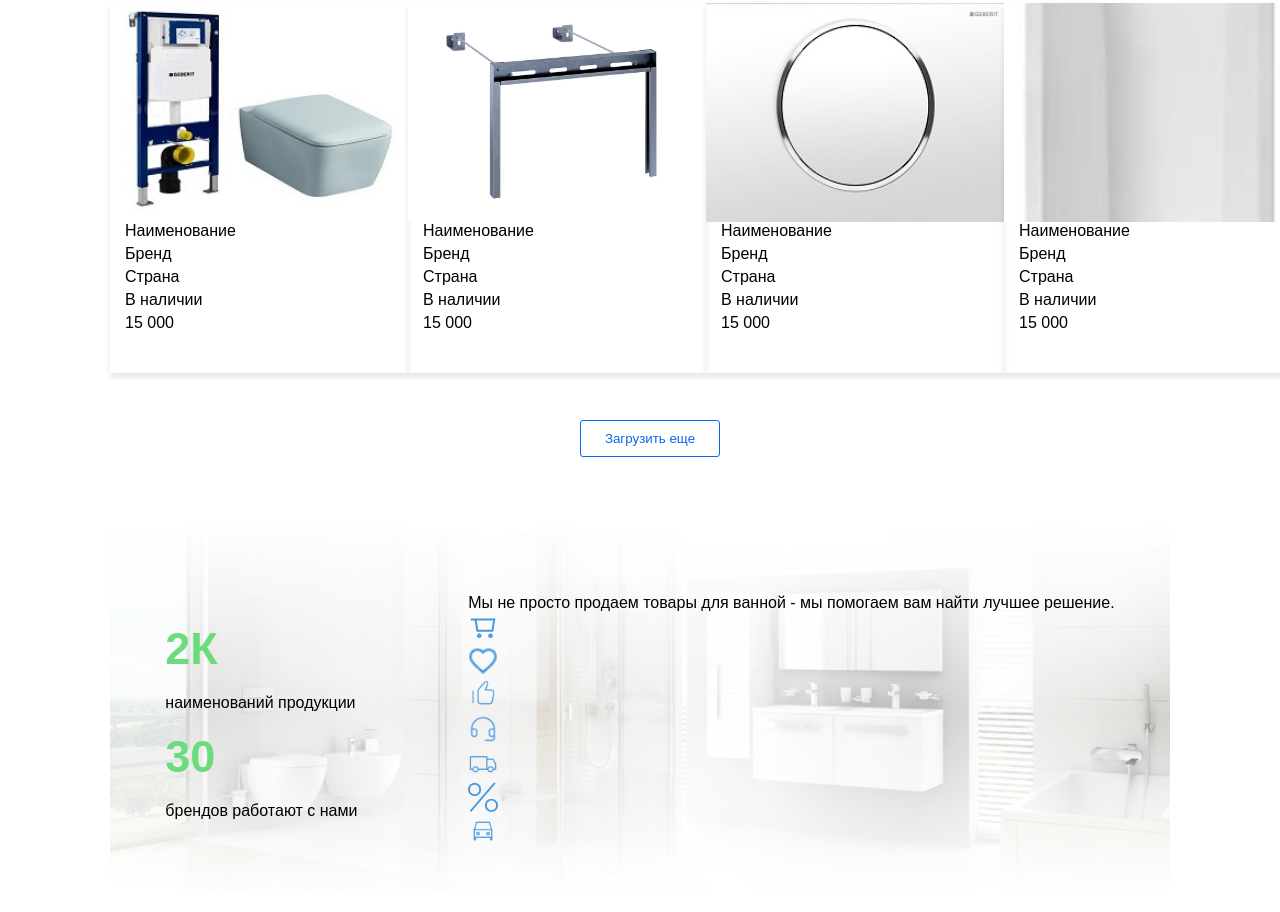
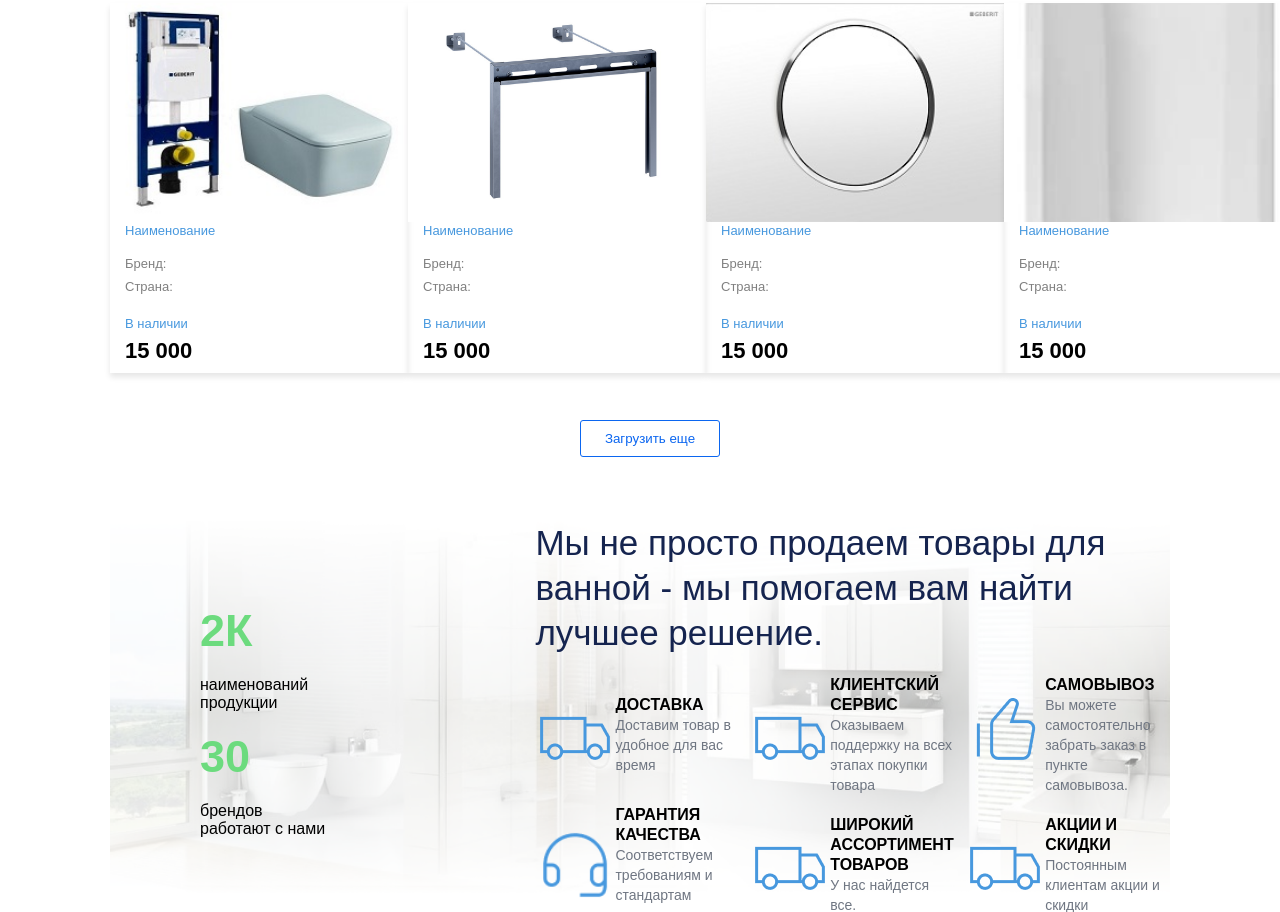
Before and after one commit to Hashirooy/Front, a website: page index.html in a window 1280 px wide. Shown: the part 1888-2800 px from the top of the page. Drawn offline with nearby package versions, Linux system fonts and the light colour scheme; files whose address does not match are found by name.

Commit message:
advertise

```diff
--- a/index.html
+++ b/index.html
@@ -42,8 +42,8 @@
           </div>
           <div class="mainPage__accountIn">
             <a>Вход</a>
-            <p>/</p>
-            <a>Регистрация</a>
+
+            <a>/ Регистрация</a>
           </div>
         </div>
       </header>
@@ -172,11 +172,11 @@
                 <img class="product_picture" src="./src/img/heat.jfif" alt="" />
               </div>
               <div class="product_description">
-                <p>Наименование</p>
-                <p>Бренд</p>
-                <p>Страна</p>
-                <p>В наличии</p>
-                <p>15 000</p>
+                <p class="product__title">Наименование</p>
+                <p class="country">Бренд:</p>
+                <p class="class">Страна:</p>
+                <p class="product__instock">В наличии</p>
+                <p class="product__price">15 000</p>
               </div>
               <div class="product_options">
                 <button class="product_button">Купить</button>
@@ -193,11 +193,11 @@
                 />
               </div>
               <div class="product_description">
-                <p>Наименование</p>
-                <p>Бренд</p>
-                <p>Страна</p>
-                <p>В наличии</p>
-                <p>15 000</p>
+                <p class="product__title">Наименование</p>
+                <p class="country">Бренд:</p>
+                <p class="class">Страна:</p>
+                <p class="product__instock">В наличии</p>
+                <p class="product__price">15 000</p>
               </div>
               <div class="product_options">
                 <button class="product_button">Купить</button>
@@ -214,11 +214,11 @@
                 />
               </div>
               <div class="product_description">
-                <p>Наименование</p>
-                <p>Бренд</p>
-                <p>Страна</p>
-                <p>В наличии</p>
-                <p>15 000</p>
+                <p class="product__title">Наименование</p>
+                <p class="country">Бренд:</p>
+                <p class="class">Страна:</p>
+                <p class="product__instock">В наличии</p>
+                <p class="product__price">15 000</p>
               </div>
               <div class="product_options">
                 <button class="product_button">Купить</button>
@@ -235,11 +235,11 @@
                 />
               </div>
               <div class="product_description">
-                <p>Наименование</p>
-                <p>Бренд</p>
-                <p>Страна</p>
-                <p>В наличии</p>
-                <p>15 000</p>
+                <p class="product__title">Наименование</p>
+                <p class="country">Бренд:</p>
+                <p class="class">Страна:</p>
+                <p class="product__instock">В наличии</p>
+                <p class="product__price">15 000</p>
               </div>
               <div class="product_options">
                 <button class="product_button">Купить</button>
@@ -259,46 +259,59 @@
           </div>
           <div class="advertise_service">
             <div class="advertise_info">
-              <p>
+              <p class="info__text">
                 Мы не просто продаем товары для ванной - мы помогаем вам найти
                 лучшее решение.
               </p>
             </div>
             <div class="advertise_promo">
               <div class="advertise_promo__element">
-                <img src="./src/img/cart.png" alt="" />
-                <h3></h3>
-                <p></p>
+                <img src="./src/img/Main/transport 3.png" alt="" />
+                <div>
+                  <h3 class="title">ДОСТАВКА</h3>
+                  <p class="about">Доставим товар в удобное для вас время</p>
+                </div>
               </div>
               <div class="advertise_promo__element">
-                <img src="./src/img/heart.png" alt="" />
-                <h3></h3>
-                <p></p>
+                <img src="./src/img/Main/transport 3.png" alt="" />
+                <div>
+                  <h3 class="title">КЛИЕНТСКИЙ СЕРВИС</h3>
+                  <p class="about">
+                    Оказываем поддержку на всех этапах покупки товара
+                  </p>
+                </div>
               </div>
               <div class="advertise_promo__element">
                 <img src="./src/img/thumb-up 1.png" alt="" />
-                <h3></h3>
-                <p></p>
+                <div>
+                  <h3 class="title">САМОВЫВОЗ</h3>
+                  <p class="about">
+                    Вы можете самостоятельно забрать заказ в пункте самовывоза.
+                  </p>
+                </div>
               </div>
               <div class="advertise_promo__element">
                 <img src="./src/img/support 2.png" alt="" />
-                <h3></h3>
-                <p></p>
+                <div>
+                  <h3 class="title">ГАРАНТИЯ КАЧЕСТВА</h3>
+                  <p class="about">
+                    Соответствуем требованиям и стандартам качества
+                  </p>
+                </div>
               </div>
               <div class="advertise_promo__element">
                 <img src="./src/img/Main/transport 3.png" alt="" />
-                <h3></h3>
-                <p></p>
+                <div>
+                  <h3 class="title">ШИРОКИЙ АССОРТИМЕНТ ТОВАРОВ</h3>
+                  <p class="about">У нас найдется все.</p>
+                </div>
               </div>
               <div class="advertise_promo__element">
-                <img src="./src/img/img.png" alt="" />
-                <h3></h3>
-                <p></p>
-              </div>
-              <div class="advertise_promo__element">
-                <img src="./src/img/car 1.png" alt="" />
-                <h3></h3>
-                <p></p>
+                <img src="./src/img/Main/transport 3.png" alt="" />
+                <div>
+                  <h3 class="title">АКЦИИ И СКИДКИ</h3>
+                  <p class="about">Постоянным клиентам акции и скидки</p>
+                </div>
               </div>
             </div>
           </div>
--- a/style.css
+++ b/style.css
@@ -119,6 +119,7 @@ input {
 .mainPage_option {
   display: flex;
   flex-direction: row;
+  gap: 20px;
 }
 .mainPage__icon {
   display: flex;
@@ -126,6 +127,9 @@ input {
   align-items: center;
   justify-content: center;
   text-align: center;
+}
+.mainPage__icon a {
+  padding: 0;
 }
 
 img {
@@ -427,7 +431,7 @@ button {
   width: 100%;
   height: 500px;
   display: flex;
-  justify-content: space-around;
+  gap: 200px;
   align-items: center;
   background-image: url(./src/img/baack.png);
   background-size: 100% auto; /* Растягивается по ширине, высота автоматическая */
@@ -439,4 +443,84 @@ button {
   display: flex;
   flex-direction: column;
   gap: 20px;
+  padding-left: 90px;
 }
+
+.advertise_promo {
+  display: grid;
+  grid-template-columns: repeat(3, 1fr);
+  grid-template-rows: repeat(2, auto);
+  gap: 10px;
+}
+
+.advertise_promo__element img {
+  height: 80px;
+  width: 80px;
+}
+
+.advertise_promo__element {
+  display: flex;
+  flex-direction: row;
+  align-items: center;
+}
+
+.info__text {
+  font-weight: 400;
+  font-size: 35px;
+  line-height: 45px;
+  color: rgba(21, 36, 79, 1);
+}
+
+.title {
+  font-weight: 700;
+  font-size: 16px;
+  line-height: 20px;
+}
+
+.about {
+  font-weight: 400;
+  font-size: 14px;
+  line-height: 20px;
+  color: #6f7682;
+}
+
+.advertise_service {
+  display: flex;
+  flex-direction: column;
+  gap: 20px;
+  width: 900px;
+}
+
+.product__price {
+  font-weight: 700;
+  font-size: 22px;
+  line-height: 28px;
+}
+.product__instock {
+  font-weight: 400;
+  font-size: 13px;
+  line-height: 16px;
+  color: rgba(71, 152, 222, 1);
+  padding-top: 15px;
+}
+.product__title {
+  padding-bottom: 10px;
+  font-weight: 400;
+  font-size: 13px;
+  line-height: 18px;
+  color: rgba(71, 152, 222, 1);
+}
+
+.country {
+  font-weight: 400;
+  font-size: 13px;
+  line-height: 18px;
+  color: Grey;
+}
+
+.class {
+  font-weight: 400;
+  font-size: 13px;
+  line-height: 18px;
+  color: Grey;
+}
```
